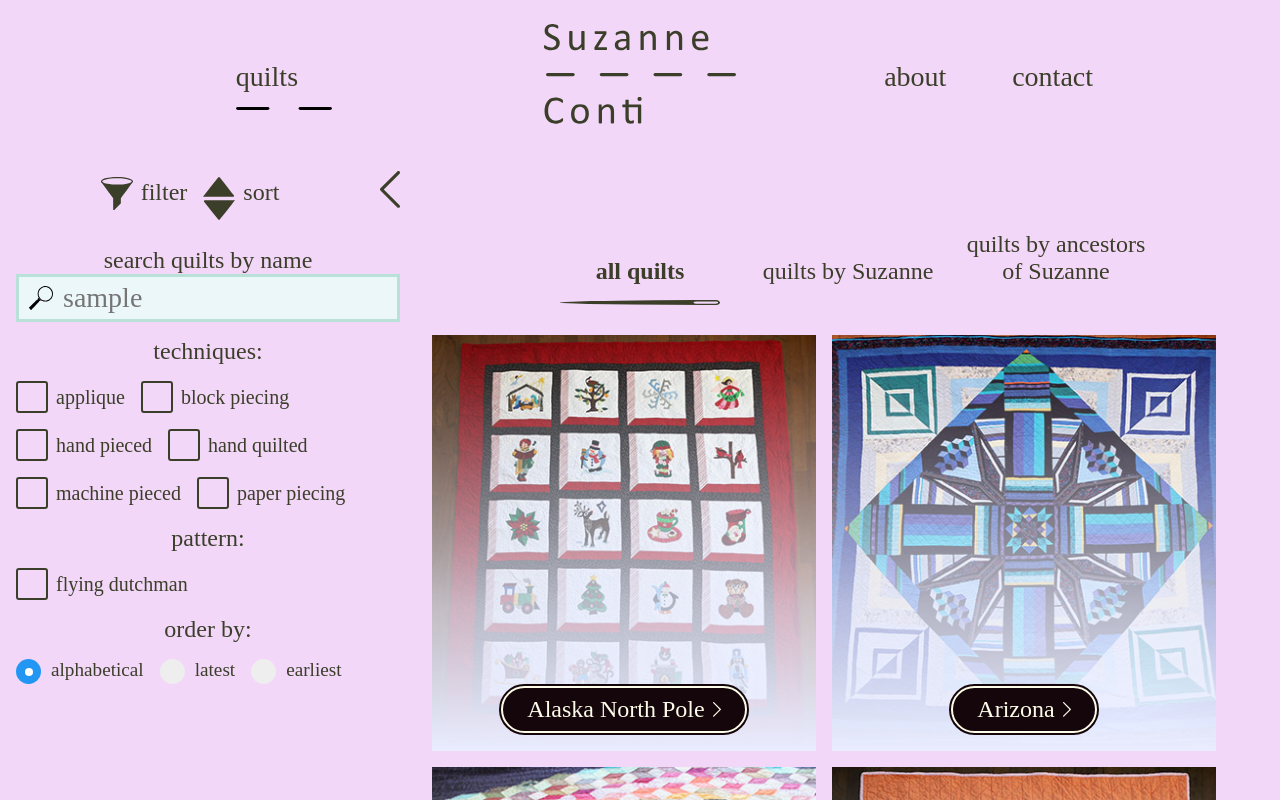
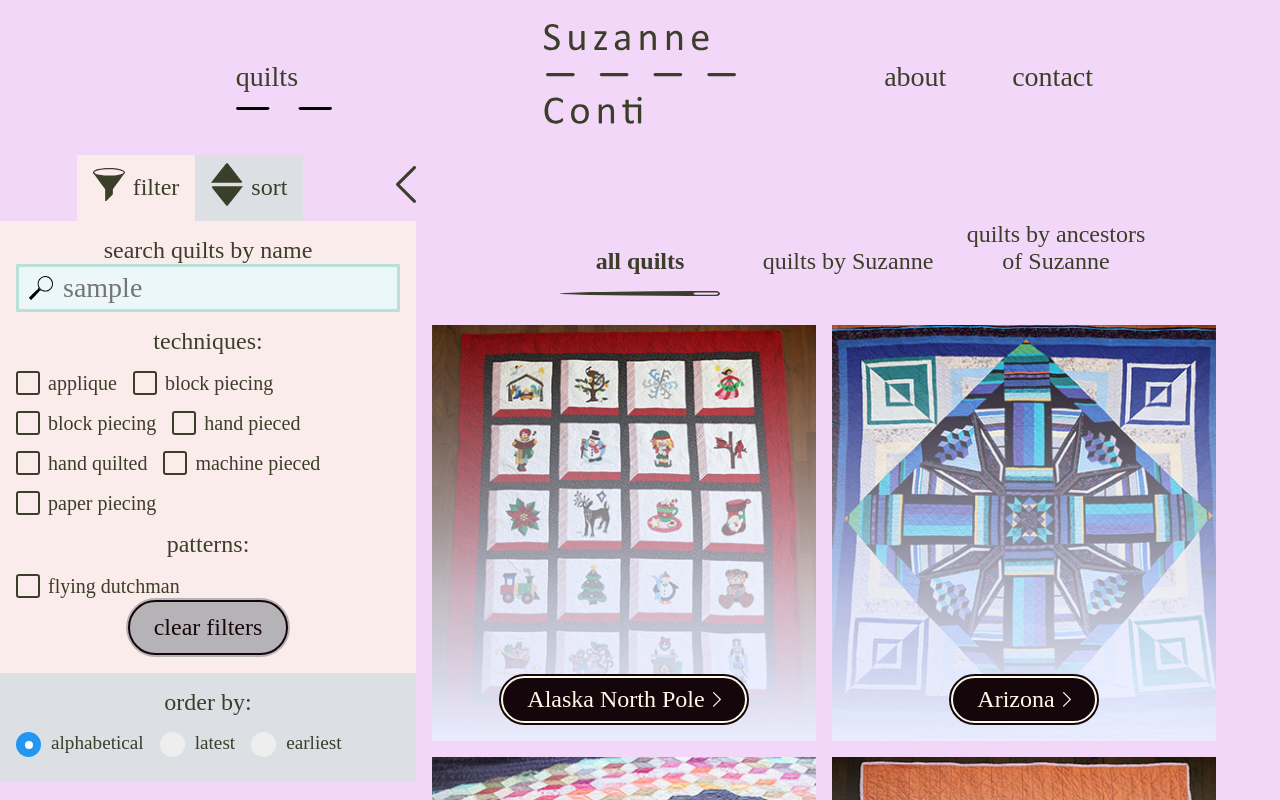
Before and after one commit to stephendewyer/suzannecontiquilts, a SvelteKit app: page /quilts in a window 1280 px wide. Shown: the top 800 px of the page. Built offline with nearby package versions, Linux system fonts and the light colour scheme; a web font is replaced by a local one.

Commit message:
updating quilts search

```diff
--- a/src/lib/components/buttons/CancelButton.svelte
+++ b/src/lib/components/buttons/CancelButton.svelte
@@ -30,6 +30,7 @@
         border: none;
         background-color: #B6B3B7;
         padding: 0.125rem;
+        margin: 0 auto;
         transition: padding 300ms linear;
         will-change: padding;
         cursor: pointer;
@@ -41,6 +42,7 @@
     .cancel_button_outer_hovered {
         border: none;
         padding: 0;
+        margin: 0 auto;
         background-color: #B6B3B7;
         transition: padding 300ms linear;
         will-change: padding;
--- a/src/lib/components/inputs/Checkbox.svelte
+++ b/src/lib/components/inputs/Checkbox.svelte
@@ -61,7 +61,7 @@
 
   <style>
     .checkbox-wrapper-28 {
-      --size: 2rem;
+      --size: 1.5rem;
       position: relative;
       display: flex;
     }
@@ -88,9 +88,11 @@
       -webkit-animation: draw-checkbox-28 ease-in-out 0.2s forwards;
               animation: draw-checkbox-28 ease-in-out 0.2s forwards;
     }
+
     .checkbox-wrapper-28 label:active::after {
       background-color: #e6e6e6;
     }
+
     .checkbox_label {
       font-size: 1.25rem;
       line-height: var(--size);
--- a/src/routes/quilts/+page.svelte
+++ b/src/routes/quilts/+page.svelte
@@ -12,6 +12,8 @@
 	import RadioButtons from '$lib/components/inputs/RadioButtons.svelte';
   	import Tabs from '$lib/components/tabPanel/Tabs.svelte';
 	import TabPanel from '$lib/components/tabPanel/Panel.svelte';
+	import ClearFiltersButton from "$lib/components/buttons/CancelButton.svelte";
+
 	import { v4 as uuidv4 } from 'uuid';
 
 	let quiltSearchNavBarIsHovered = false;
@@ -87,6 +89,39 @@
 		activePageID = 0;
 		searchValueChanged = false;
 	};
+
+	const techniques = [
+		{
+			label: "applique",
+			value: appliqueChecked
+		},
+		{
+			label: "block piecing",
+			value: blockPiecingChecked
+		},
+		{
+			label: "hand pieced",
+			value: handPiecedChecked
+		},
+		{
+			label: "hand quilted",
+			value: handQuiltedChecked
+		},
+		{
+			label: "machine pieced",
+			value: machinePiecedChecked
+		},
+		{
+			label: "block piecing",
+			value: blockPiecingChecked
+		},
+		{
+			label: "paper piecing",
+			value: paperPiecedChecked
+		}
+	];
+
+	const techniquesByAlpha = techniques.sort((a, b) => a.label.toLowerCase().localeCompare(b.label.toLowerCase()));
 
 	const options = [
 		{
@@ -180,13 +215,13 @@
 	class="quilt_search_nav_bar"
 >
 	<div class="buttons_container">
-		<div class="button_container">
+		<div id="filter_button_container" class="button_container">
 			<div class="{(quiltSearchNavBarIsHovered) ? "icon_container_hovered" : "icon_container"}">
 				{@html Filter}
 			</div>
 			<p class="{(quiltSearchNavBarIsHovered) ? "label_hovered" : "label"}">filter</p>
 		</div>
-		<div class="button_container">
+		<div id="sort_button_container" class="button_container">
 			<div class="{(quiltSearchNavBarIsHovered) ? "icon_container_hovered" : "icon_container"}">
 				{@html Sort}
 			</div>
@@ -208,6 +243,7 @@
 				autoComplete="off"
 				on:submit|preventDefault
 			>
+				<div class="filters">
 					<SearchInput
 						bind:searchValue={searchValue}
 						bind:searchValueChanged={searchValueChanged}
@@ -218,33 +254,27 @@
 						techniques:
 					</h3>
 					<div class="checkboxes">
-					<Checkbox bind:checked={appliqueChecked}>
-						applique
+						{#each techniquesByAlpha as technique, i}
+							<Checkbox bind:checked={technique.value}>
+								{technique.label}
 							</Checkbox>
-					<Checkbox bind:checked={blockPiecingChecked}>
-						block piecing
-					</Checkbox>
-					<Checkbox bind:checked={handPiecedChecked}>
-						hand pieced
-					</Checkbox>
-					<Checkbox bind:checked={handQuiltedChecked}>
-						hand quilted
-					</Checkbox>
-					<Checkbox bind:checked={machinePiecedChecked}>
-						machine pieced
-					</Checkbox>
-					<Checkbox bind:checked={paperPiecedChecked}>
-						paper piecing
-					</Checkbox>
+						{/each}
 					</div>
 					<h3 class="category_name">
-					pattern:
+						patterns:
 					</h3>
 					<div class="checkboxes">
 						<Checkbox bind:checked={flyingDutchmanChecked}>
 							flying dutchman
 						</Checkbox>
 					</div>
+					<div class="button_container">
+						<ClearFiltersButton>
+							clear filters
+						</ClearFiltersButton>
+					</div>
+				</div>
+				<div class="sort">
 					<h3 class="category_name">
 						order by:
 					</h3>
@@ -254,6 +284,8 @@
 							bind:userSelected={radioValue}
 						/>
 					</div>
+				</div>
+
           </form>
 		</div>
 	</div>
@@ -274,7 +306,8 @@
 <style>
 
 	.category_name {
-		margin: 1rem auto;
+		padding: 1rem 0;
+		margin: 0 auto;
 		font-size: 1.5rem;
 	}
 
@@ -288,7 +321,7 @@
 		width: 100%;
 		display: flex;
 		justify-content: center;
-		gap: 1rem;
+		gap: 0;
 	}
 
 	.button_container {
@@ -297,9 +330,19 @@
 		gap: 0.5rem;
 	}
 
+	#filter_button_container {
+		background-color: #FBECEC;
+		padding: 0.5rem 1rem;
+	}
+
+	#sort_button_container {
+		background-color: #DCE0E5;
+		padding: 0.5rem 1rem;
+	}
+
 	.icon_container {
 		width: 2rem;
-		height: 2rem;
+		height: auto;
 		color: #3B3E29;
 		fill: #3B3E29;
 		will-change: fill;
@@ -308,11 +351,21 @@
 
 	.icon_container_hovered {
 		width: 2rem;
-		height: 2rem;
+		height: auto;
 		color: #ED6545;
 		fill: #ED6545;
 		will-change: fill;
 		transition: fill 300ms ease-out;
+	}
+
+	.filters {
+		background-color: #FBECEC;
+		padding: 1rem;
+	}
+
+	.sort {
+		background-color: #DCE0E5;
+		padding: 0 1rem 1rem 1rem;
 	}
 
 	.label {
@@ -363,7 +416,7 @@
 		justify-content: space-between;
 		align-items: center;
 		width: 26rem;
-		padding: 1rem;
+		padding: 0;
 		cursor: pointer;
 		gap: 1rem;
 	}
@@ -372,12 +425,14 @@
 		transform: rotateY(180deg);
 		will-change: transform;
 		transition: transform 300ms ease-out;
+		margin: auto;
 	}
 
 	.arrow_container {
 		transform: rotateY(0);
 		will-change: transform;
 		transition: transform 300ms ease-out;
+		margin: auto;
 	}
 
 	.arrow {
@@ -416,7 +471,6 @@
 
 	.quilt_search_form_open {
 		position: relative;
-		padding: 1rem;
 		width: 100%;
 		will-change: transform;
 		transform: translateX(0);
@@ -426,15 +480,12 @@
 
 	.quilt_search_form_closed {
 		position: relative;
-		padding: 1rem;
 		transform: translateX(-100%);
 		width: 100%;
 		will-change: transform;
 		transition: transform 0.3s ease-out;
 		text-align: center;
 	}
-
-
 
 	@media (max-width: 1200px) {
 
@@ -445,7 +496,6 @@
 			align-items: flex-start;
 			width: auto;
 			margin: 0 auto;
-			padding: 0 1rem;
 		}
 
 		.quilt_search_and_results {
@@ -456,10 +506,12 @@
 
 		.quilt_search_results {
 			gap: 1.5rem;
+			padding: 1rem 0 0 0;
 		}
 
 		.quilt_search_results_full {
 			gap: 1.5rem;
+			padding: 1rem 0 0 0;
 		}
 
 		.arrow_container_active {
@@ -506,7 +558,6 @@
 
 		.quilt_search_form_open {
 			position: relative;
-			padding: 1rem;
 			width: 100%;
 			height: 100%;
 			will-change: transform;
@@ -516,7 +567,6 @@
 
 		.quilt_search_form_closed {
 			position: relative;
-			padding: 1rem;
 			width: 100%;
 			height: 100%;
 			will-change: transform;
@@ -539,7 +589,6 @@
 			align-items: flex-start;
 			width: auto;
 			margin: 0 auto;
-			padding: 0 1rem;
 		}
 
 		.icon_container {
@@ -604,7 +653,6 @@
 
 		.quilt_search_form_open {
 			position: relative;
-			padding: 1rem;
 			width: 100%;
 			height: 100%;
 			will-change: transform;
@@ -614,7 +662,6 @@
 
 		.quilt_search_form_closed {
 			position: relative;
-			padding: 1rem;
 			width: 100%;
 			height: 100%;
 			will-change: transform;
```
Lines whose indentation alone changed are shown as unchanged.
